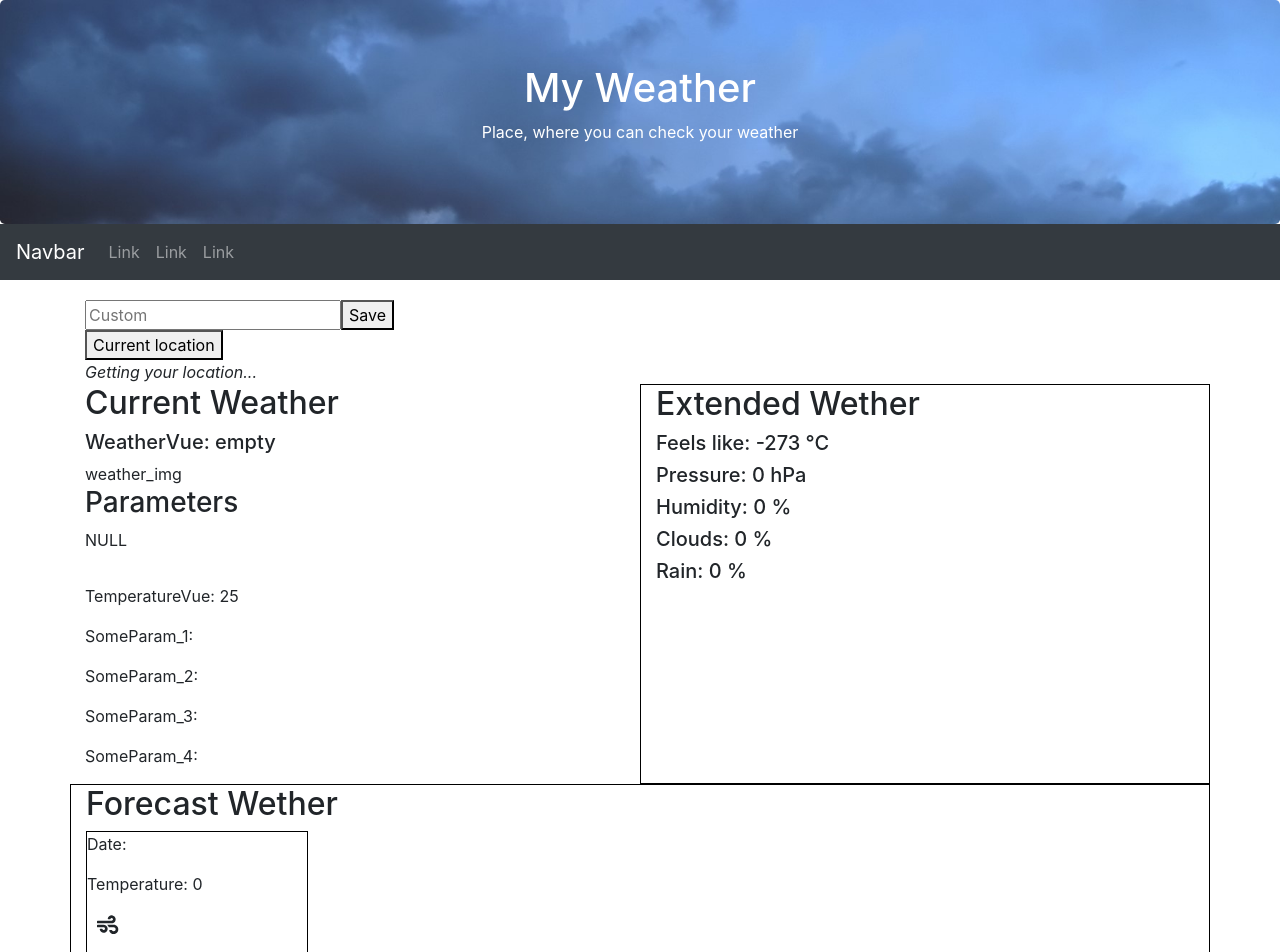
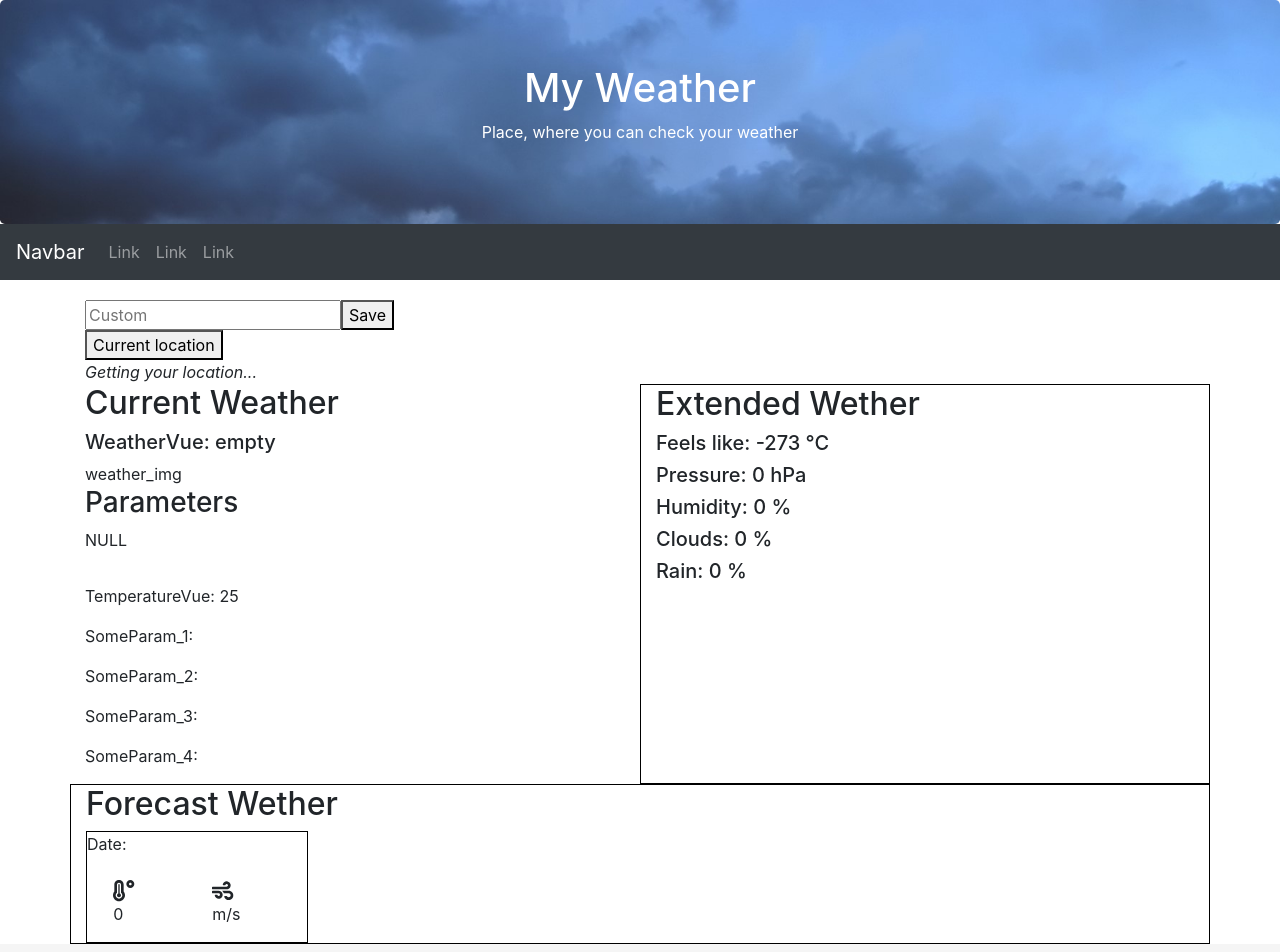
Before and after one commit to DKusarek/BAI_Projekt, a Vue app: page / in a window 1280 px wide. Shown: the top 952 px of the page. Built offline with nearby package versions, Linux system fonts and the light colour scheme; no server answers.

Commit message:
styled temperature

```diff
--- a/src/components/ForecastWeather.vue
+++ b/src/components/ForecastWeather.vue
@@ -8,13 +8,18 @@
           <div class="weather-icon" v-if="weather.icon">
             <font-awesome-icon :icon="weather.icon" size="4x" />
           </div>
-          <p>Temperature: {{ weather.temperature }}</p>
-          <div>
-            <p>
-              <font-awesome-icon class="wind-icon" icon="wind" size="lg" />
-              <span>{{weather.wind.direction}}</span>
-            </p>
-            <p class="wind-speed">{{ weather.wind.speed }} m/s</p>
+          <div class="row weather-parameters">
+            <div class="temperature-container">
+              <font-awesome-icon icon="temperature-high" size="lg" />
+              <p>{{ weather.temperature }}</p>
+            </div>
+            <div class="wind-container">
+              <p class="wind-icon-paragraph">
+                <font-awesome-icon icon="wind" size="lg" />
+                {{weather.wind.direction}}
+              </p>
+              <p>{{ weather.wind.speed }} m/s</p>
+            </div>
           </div>
         </div>
       </div>
@@ -73,7 +78,7 @@ export default {
           if (x.dt_txt.indexOf("12:00:00") !== -1) {
             let weather = {
               id: index,
-              date: x.dt_txt.substring(0, x.dt_txt.indexOf("12:00:00")-1),
+              date: x.dt_txt.substring(0, x.dt_txt.indexOf("12:00:00") - 1),
               icon: this.getWeatherIcon(
                 x.weather[0].main,
                 x.weather[0].description
@@ -107,8 +112,17 @@ export default {
   vertical-align: top;
 }
 
-.wind-icon,
-.wind-speed{
-  margin: 0 10px;
+.weather-parameters {
+  width: 100%;
+  margin: 10% 0 0 12%;
+}
+
+.temperature-container {
+  display: inline-block;
+  width: 45%;
+}
+
+.wind-icon-paragraph {
+  margin: 0;
 }
 </style>
--- a/src/main.js
+++ b/src/main.js
@@ -12,13 +12,15 @@ import {
     faBolt,
     faWater,
     faSmog,
-    faWind
+    faWind,
+    faTemperatureHigh
 }
 from '@fortawesome/free-solid-svg-icons'
 import { FontAwesomeIcon } from '@fortawesome/vue-fontawesome'
 
 library.add(faSun, faCloud, faCloudSun, faCloudSunRain, faWind,
-    faCloudShowersHeavy, faCloudRain, faSnowflake, faBolt, faWater, faSmog);
+    faCloudShowersHeavy, faCloudRain, faSnowflake, faBolt, faWater, faSmog,
+    faTemperatureHigh);
 
 Vue.component('font-awesome-icon', FontAwesomeIcon);
 
```
